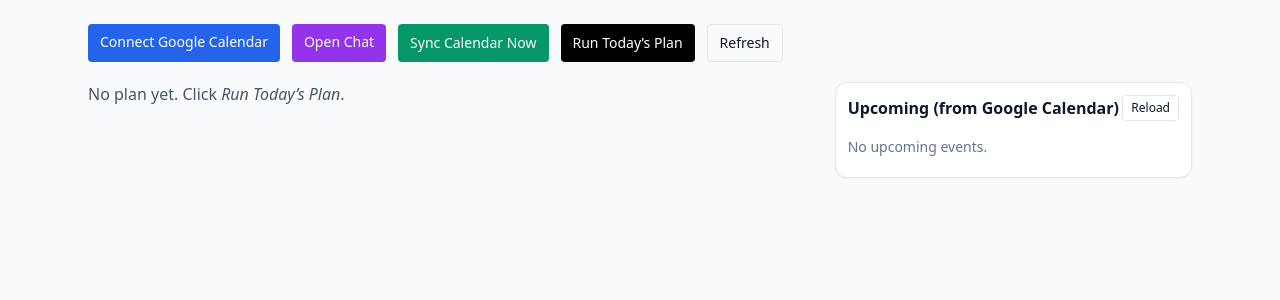
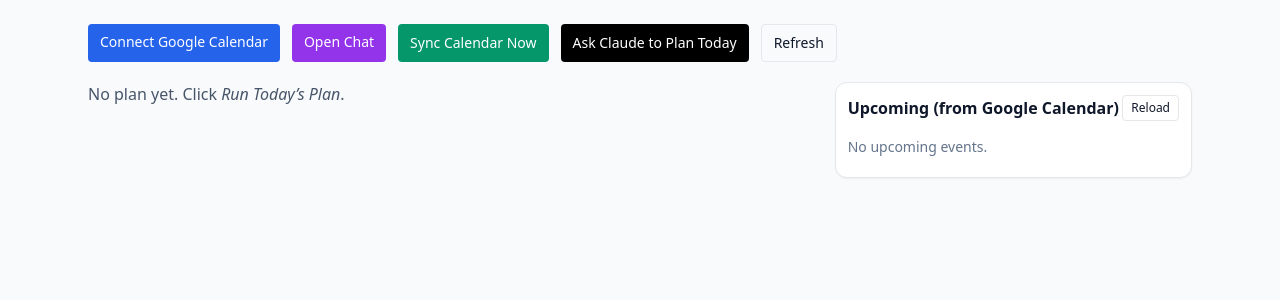
Before and after one commit to ashivadi/hackathonAug102025, a FastAPI app: page / in a window 1280 px wide. Shown: the part 76-376 px from the top of the page. Run offline with FastAPI, Linux system fonts and the light colour scheme; data comes from the database, SQL or seed files in the repository; data that the repository does not hold is empty; some libraries are stand-ins or nearby versions.

Commit message:
updating agent interface with Strands and anthropic agents and updating UI

```diff
--- a/app/templates/index.html
+++ b/app/templates/index.html
@@ -21,7 +21,7 @@
   <!-- Run Plan -->
   <button class="px-3 py-2 rounded bg-black text-white text-sm" hx-post="/v1/plan/run" hx-swap="none"
     hx-on::after-request="htmx.ajax('GET','/v1/plan/fragment',{target:'#plan',swap:'outerHTML'})">
-    Run Today’s Plan
+    Ask Claude to Plan Today
   </button>
 
 
```
